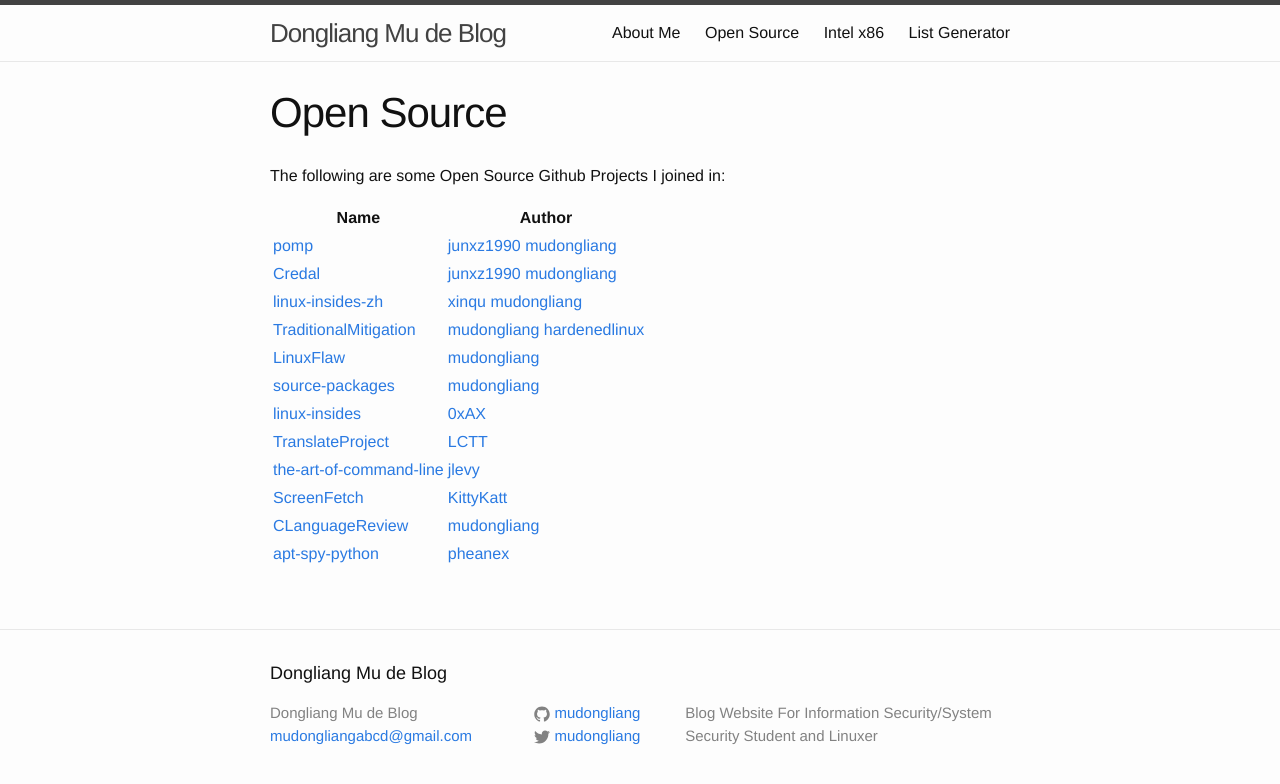
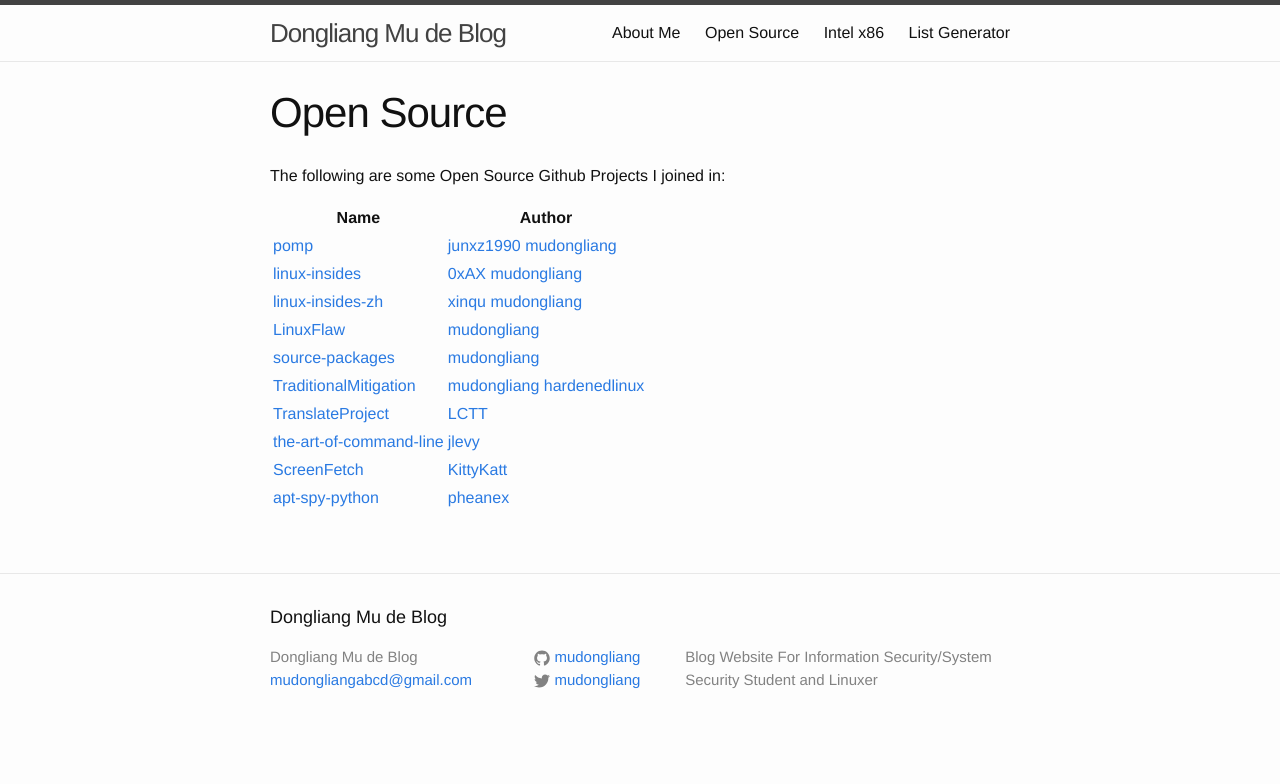
Before and after one commit to mudongliang/mudongliang.github.io, a Jekyll site: the page built from opensource/opensource.md, in a window 1280 px wide. Shown: the top 784 px of the page. Built offline with Jekyll 4.4.1, drawn with Linux system fonts in a browser that asks for light colours.

Commit message:
modify open source projects
Signed-off-by: Dongliang Mu <mudongliangabcd@gmail.com>

```diff
--- a/opensource/opensource.md
+++ b/opensource/opensource.md
@@ -9,14 +9,12 @@
 Name        |Author
 ------------|--------------
 [pomp](https://github.com/junxzm1990/pomp)|[junxz1990](https://github.com/junxzm1990) [mudongliang](https://github.com/mudongliang)
-[Credal](https://github.com/junxzm1990/credal)|[junxz1990](https://github.com/junxzm1990) [mudongliang](https://github.com/mudongliang)
+[linux-insides](https://github.com/0xAX/linux-insides)|[0xAX](https://github.com/0xAX) [mudongliang](https://github.com/mudongliang/)
 [linux-insides-zh](https://github.com/MintCN/linux-insides-zh)|[xinqu](https://github.com/xinqiu) [mudongliang](https://github.com/mudongliang)
-[TraditionalMitigation](https://github.com/hardenedlinux/TraditionalMitigation)|[mudongliang](https://github.com/mudongliang) [hardenedlinux](https://github.com/hardenedlinux)
 [LinuxFlaw](https://github.com/mudongliang/LinuxFlaw)|[mudongliang](https://github.com/mudongliang/)
 [source-packages](https://github.com/mudongliang/source-packages)|[mudongliang](https://github.com/mudongliang/)
-[linux-insides](https://github.com/0xAX/linux-insides)|[0xAX](https://github.com/0xAX)
+[TraditionalMitigation](https://github.com/hardenedlinux/TraditionalMitigation)|[mudongliang](https://github.com/mudongliang) [hardenedlinux](https://github.com/hardenedlinux)
 [TranslateProject](https://github.com/LCTT/TranslateProject)|[LCTT](https://github.com/LCTT)
 [the-art-of-command-line](https://github.com/jlevy/the-art-of-command-line)|[jlevy](https://github.com/jlevy)
 [ScreenFetch](https://github.com/KittyKatt/screenFetch)|[KittyKatt](https://github.com/KittyKatt/)
-[CLanguageReview](https://github.com/mudongliang/CLanguageReview)|[mudongliang](https://github.com/mudongliang/)
 [apt-spy-python](https://bitbucket.org/pheanex/apt-spy-python/)|[pheanex](https://bitbucket.org/pheanex/)
```
